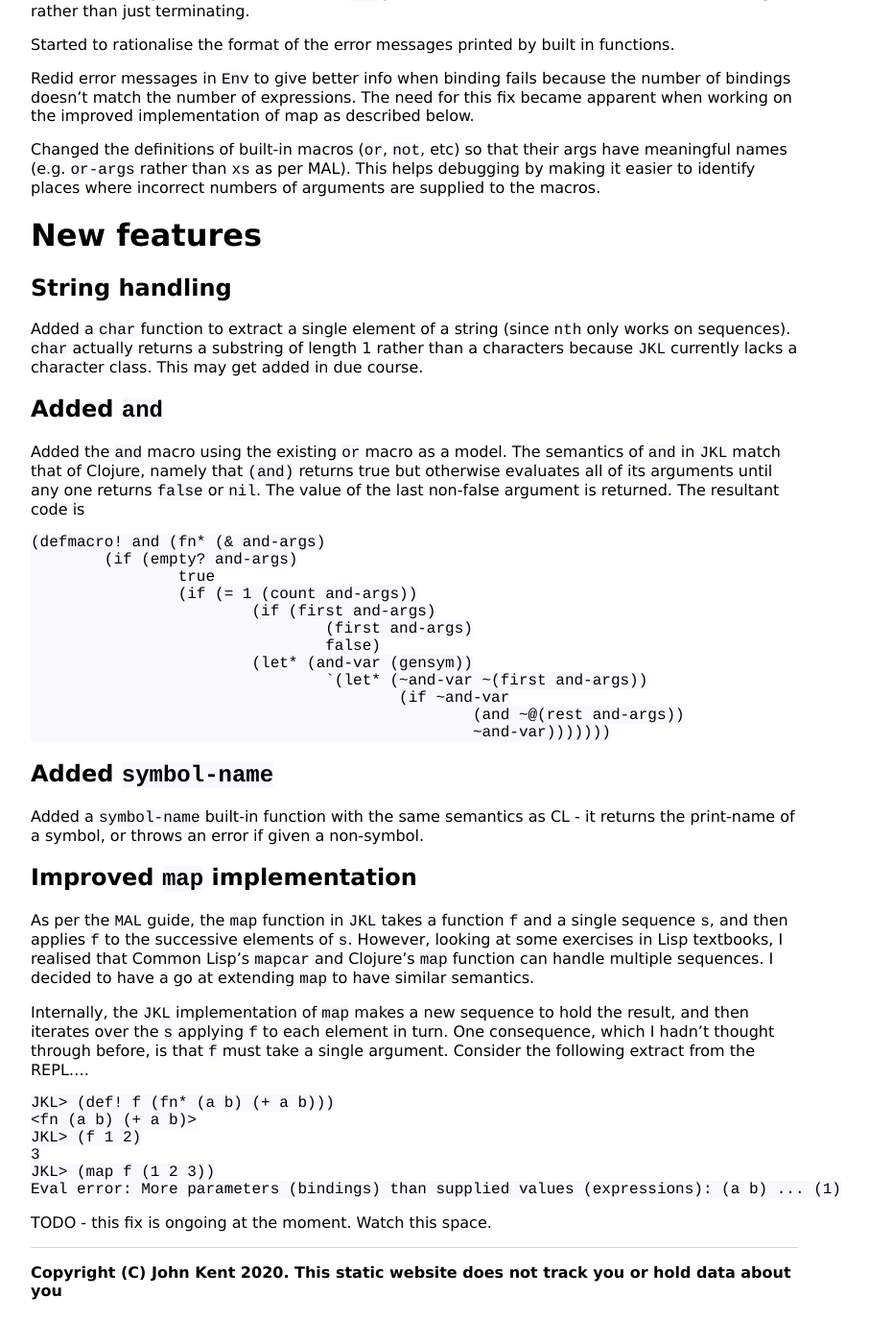
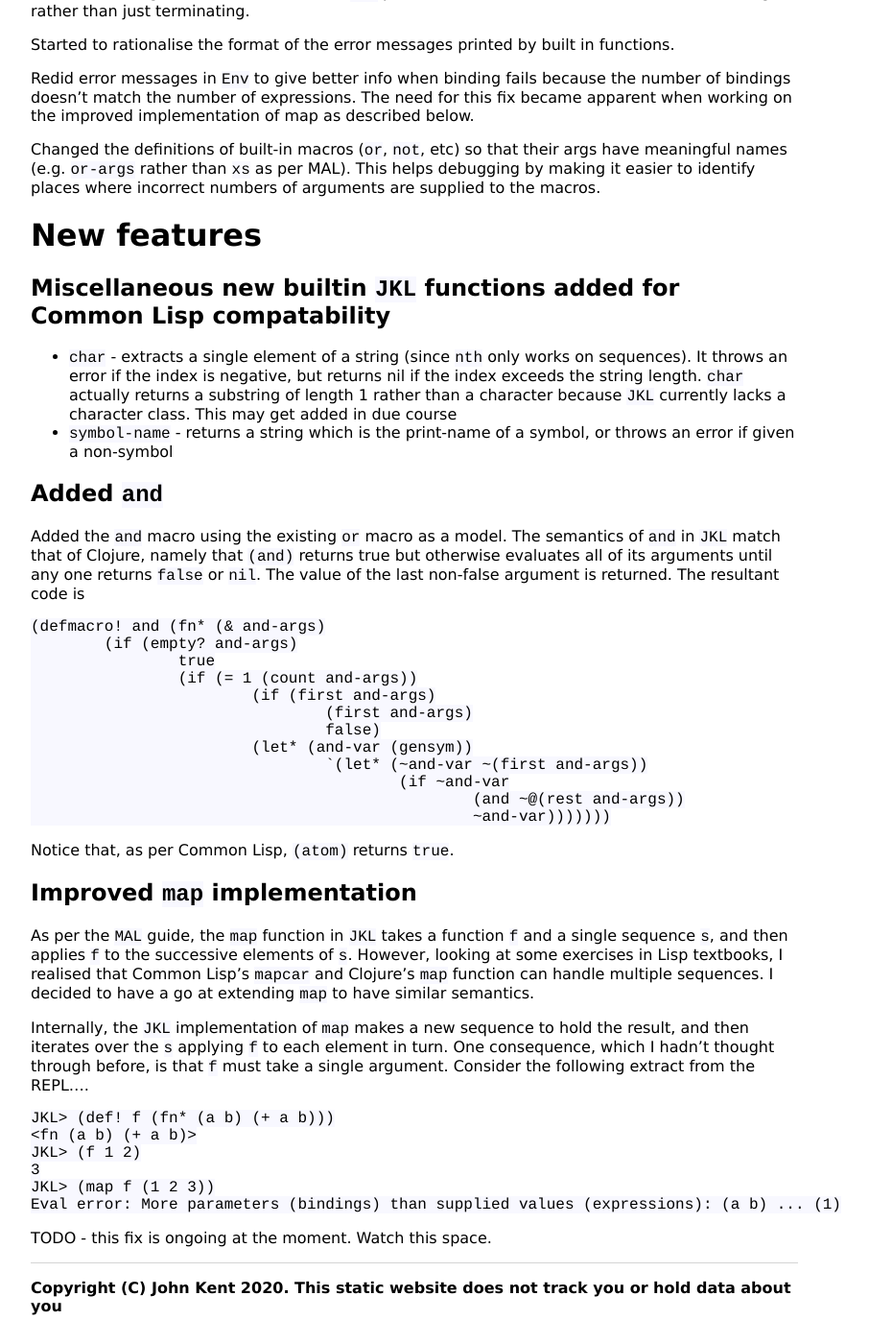
Before and after one commit to KineticLensman/KineticLensman.github.io, a Jekyll site: the page built from _posts/2020-04-03-Journey-continues.md, in a window 1280 px wide and 1400 px high, scrolled down 961 px. Shown: the whole window at 96% size, without its empty margins (208-1114 px from the left). Built offline with Jekyll 4.4.1, drawn with Linux system fonts in a browser that asks for light colours.

Commit message:
shorter summaries of new Common Lisp built-ins

````diff
--- a/_posts/2020-04-03-Journey-continues.md
+++ b/_posts/2020-04-03-Journey-continues.md
@@ -38,9 +38,10 @@ Changed the definitions of built-in macros (`or`, `not`, etc) so that their args
 
 # New features
 
-## String handling
+## Miscellaneous new builtin `JKL` functions added for Common Lisp compatability
 
-Added a `char` function to extract a single element of a string (since `nth` only works on sequences). `char` actually returns a substring of length 1 rather than a characters because `JKL` currently lacks a character class. This may get added in due course.
+* `char` - extracts a single element of a string (since `nth` only works on sequences). It throws an error if the index is negative, but returns nil if the index exceeds the string length. `char` actually returns a substring of length 1 rather than a character because `JKL` currently lacks a character class. This may get added in due course
+* `symbol-name` - returns a string which is the print-name of a symbol, or throws an error if given a non-symbol
 
 ## Added `and`
 
@@ -59,10 +60,7 @@ Added the `and` macro using the existing `or` macro as a model. The semantics of
 						(and ~@(rest and-args))
 						~and-var)))))))
 ```
-
-## Added `symbol-name`
-
-Added a `symbol-name` built-in function with the same semantics as CL - it returns the print-name of a symbol, or throws an error if given a non-symbol.
+Notice that, as per Common Lisp, `(atom)` returns `true`.
 
 ## Improved `map` implementation
 
````
